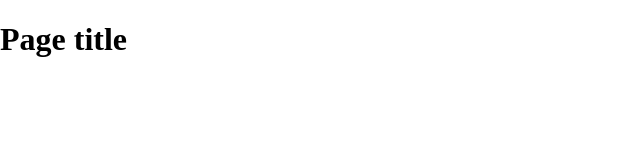
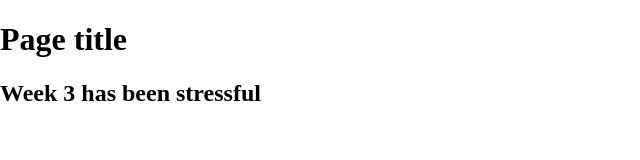
Before and after one commit to jkellenberger/inclassrepo, a plain HTML site: page index.html in a window 1280 px wide. Shown: the whole page, without its empty margins (0-640 px from the left). Drawn offline with nearby package versions, Linux system fonts and the light colour scheme.

Commit message:
Stuff changed
Added a suuuuuper important line to the main page

```diff
--- a/index.html
+++ b/index.html
@@ -15,6 +15,7 @@
     <body>
     <header>
 	<h1>Page title</h1>
+    <h2>Week 3 has been stressful</h2>
     </header>
     <nav id="pageNav">
     </nav>
```
